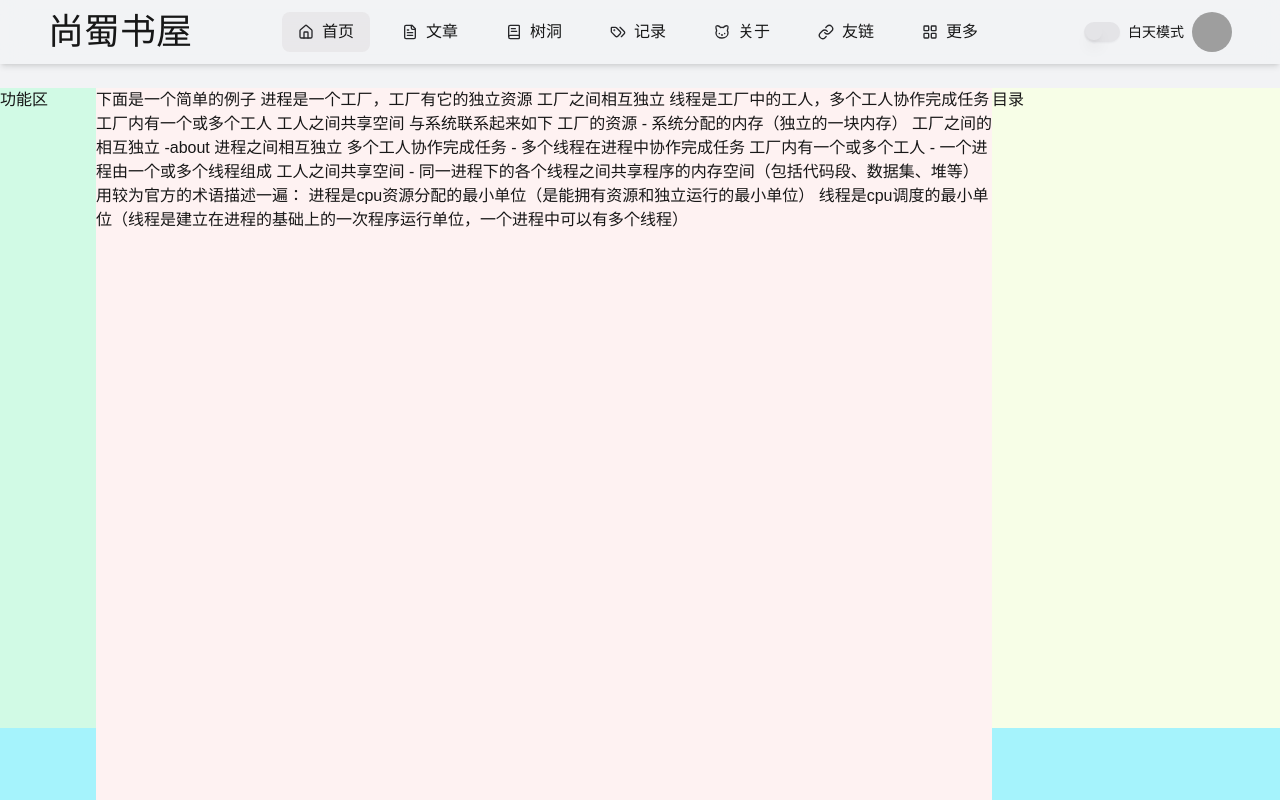
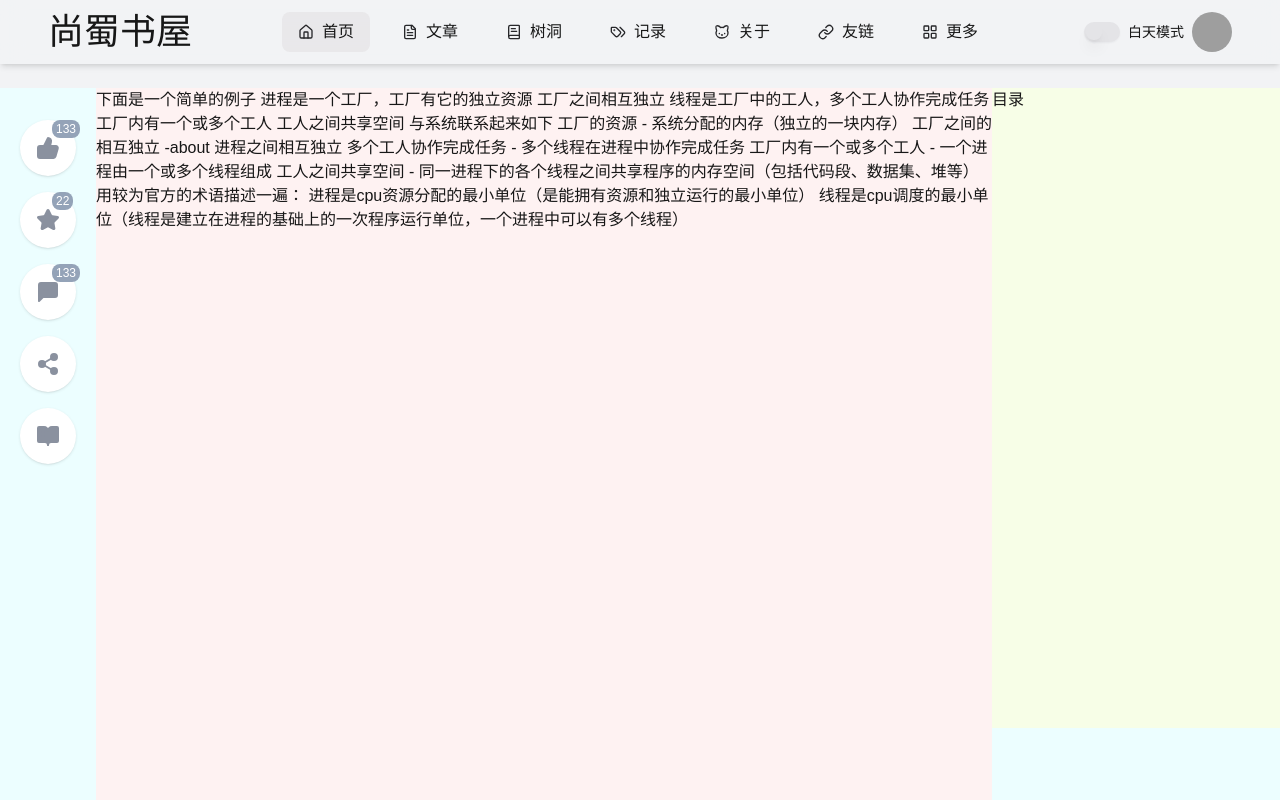
Before and after one commit to RoyDust/my-prts, a Next.js app: page /article/1 in a window 1280 px wide. Shown: the top 800 px of the page. Built offline with nearby package versions, Linux system fonts and the light colour scheme; grey boxes are pictures that could not be loaded; a web font is replaced by a local one.

Commit message:
feat: 重构文章页面布局并添加交互图标

```diff
--- a/src/app/(app)/(home)/article/[id]/_components/post/post.tsx
+++ b/src/app/(app)/(home)/article/[id]/_components/post/post.tsx
@@ -2,7 +2,7 @@ import React from "react";
 
 function Post() {
   return (
-    <div className="min-h-screen bg-red-50">
+    <div className="h-[100rem] bg-red-50">
       {" "}
       下面是一个简单的例子 进程是一个工厂，工厂有它的独立资源 工厂之间相互独立
       线程是工厂中的工人，多个工人协作完成任务 工厂内有一个或多个工人
--- a/src/app/(app)/(home)/article/[id]/page.tsx
+++ b/src/app/(app)/(home)/article/[id]/page.tsx
@@ -2,6 +2,13 @@
 import { useParams } from "next/navigation";
 import React from "react";
 import Post from "./_components/post/post";
+import {
+  BookOpenText,
+  MessageSquareMore,
+  Share2,
+  Star,
+  ThumbsUp,
+} from "lucide-react";
 
 function PostList() {
   const params = useParams();
@@ -9,9 +16,32 @@ function PostList() {
 
   return (
     <div className="mt-6 flex items-center justify-center">
-      <div className="relative flex w-[86rem] bg-cyan-200">
-        <div className="sticky top-20 h-[40rem] w-24 flex-shrink-0 bg-emerald-100">
-          功能区
+      <div className="relative flex w-[86rem] bg-cyan-50">
+        <div className="sticky top-20 flex h-[40rem] w-24 flex-shrink-0 flex-col items-center gap-4 py-8">
+          <div className="relative flex h-14 w-14 items-center justify-center rounded-full bg-white shadow hover:bg-slate-50">
+            <span className="absolute left-8 top-0 rounded-lg bg-slate-400 px-1 py-[1px] text-xs text-white">
+              133
+            </span>
+            <ThumbsUp className="text-[#8a919f]" fill="#8a919f" />
+          </div>
+          <div className="relative flex h-14 w-14 items-center justify-center rounded-full bg-white shadow hover:bg-slate-50">
+            <span className="absolute left-8 top-0 rounded-lg bg-slate-400 px-1 py-[1px] text-xs text-white">
+              22
+            </span>
+            <Star className="text-[#8a919f]" fill="#8a919f" />
+          </div>
+          <div className="relative flex h-14 w-14 items-center justify-center rounded-full bg-white shadow hover:bg-slate-50">
+            <span className="absolute left-8 top-0 rounded-lg bg-slate-400 px-1 py-[1px] text-xs text-white">
+              133
+            </span>
+            <MessageSquareMore className="text-[#8a919f]" fill="#8a919f" />
+          </div>
+          <div className="relative flex h-14 w-14 items-center justify-center rounded-full bg-white shadow hover:bg-slate-50">
+            <Share2 className="text-[#8a919f]" fill="#8a919f" />
+          </div>
+          <div className="relative flex h-14 w-14 items-center justify-center rounded-full bg-white shadow hover:bg-slate-50">
+            <BookOpenText className="text-[#8a919f]" fill="#8a919f" />
+          </div>
         </div>
         <div className="flex-1 overflow-x-auto bg-indigo-50">
           <Post />
```
